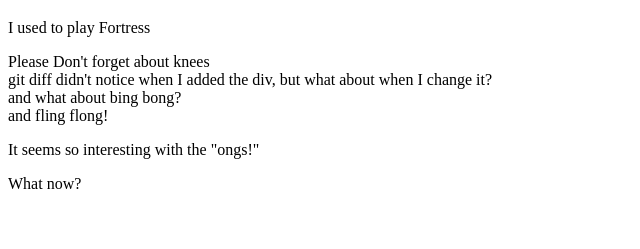
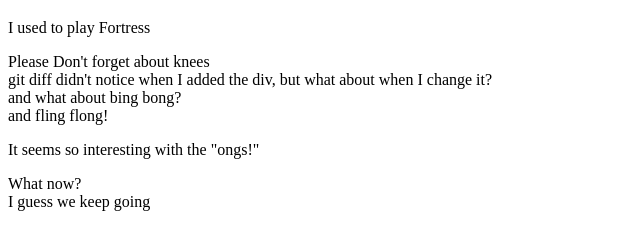
Before and after one commit to CoderDan1983/october2021, a website: page index.html in a window 1280 px wide. Shown: the part 61-310 px from the top of the page, without its empty margins (0-640 px from the left). Drawn offline with Linux system fonts and the light colour scheme.

Commit message:
getting up to date

```diff
--- a/index.html
+++ b/index.html
@@ -15,6 +15,7 @@
 		<div>and fling flong!</div>
 		<p><span>It seems so interesting with the "ongs!"</span></p>
 		<div>What now?</div>
+		<div>I guess we keep going</div>
 
 	</body>
 </html>
```
